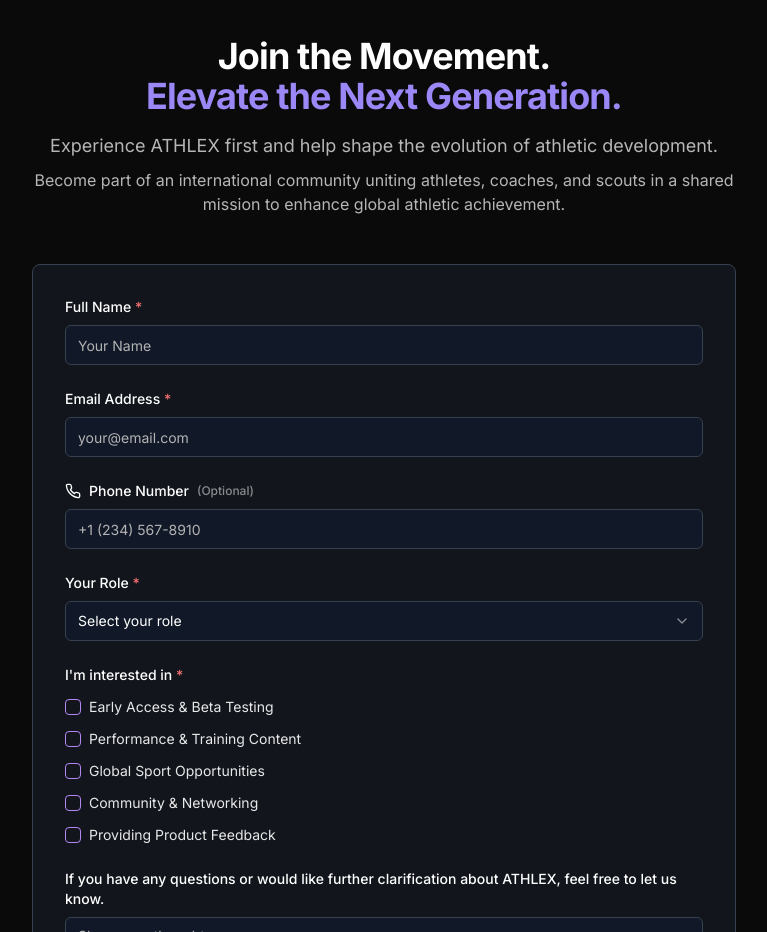
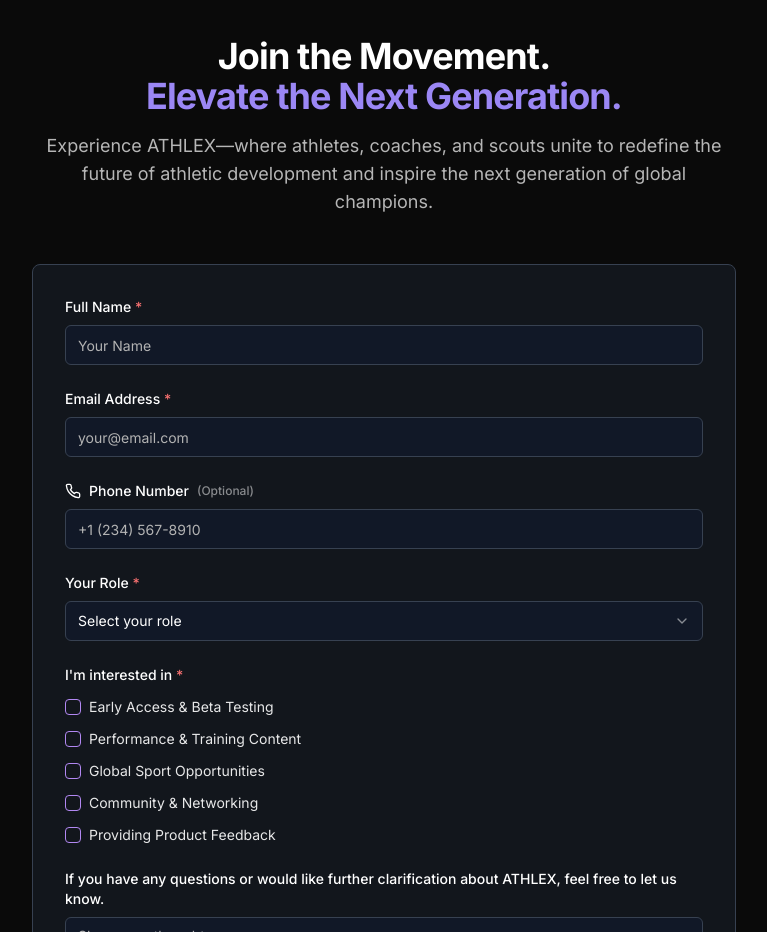
Before and after one commit to darrenlam3d/athlex-mvp, a React (Vite) app: page / in a window 1280 px wide. Shown: the part 5340-6272 px from the top of the page, without its empty margins (256-1023 px from the left). Built offline with nearby package versions, Linux system fonts and the light colour scheme; no server answers.

Commit message:
Update waitlist header text
Refactor the waitlist header text to reflect the updated messaging.

```diff
--- a/src/components/sections/waitlist/WaitlistHeader.tsx
+++ b/src/components/sections/waitlist/WaitlistHeader.tsx
@@ -9,10 +9,7 @@ const WaitlistHeader = () => {
         <span className="text-athlex-accent">Elevate the Next Generation.</span>
       </h2>
       <p className="text-white/70 text-lg mb-2">
-        Experience ATHLEX first and help shape the evolution of athletic development.
-      </p>
-      <p className="text-white/70">
-        Become part of an international community uniting athletes, coaches, and scouts in a shared mission to enhance global athletic achievement.
+        Experience ATHLEX—where athletes, coaches, and scouts unite to redefine the future of athletic development and inspire the next generation of global champions.
       </p>
     </div>
   );
```
